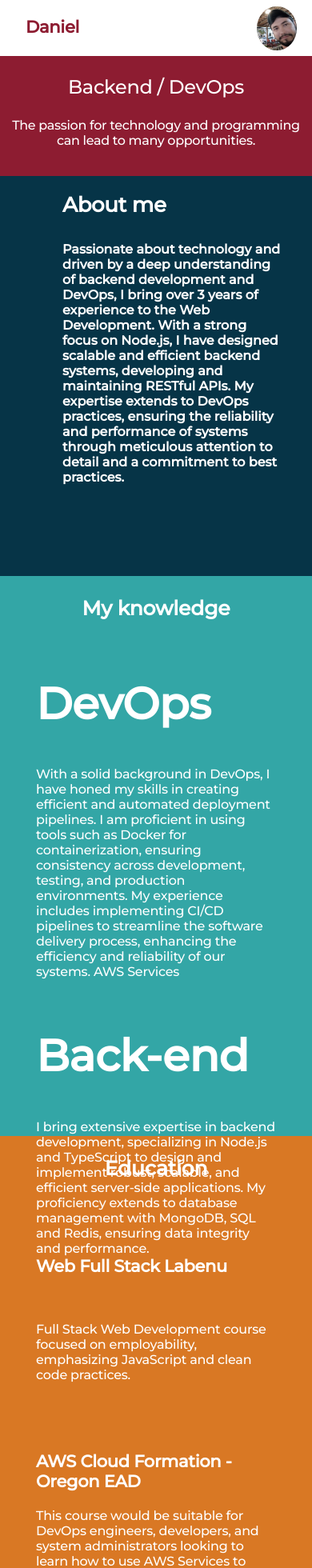
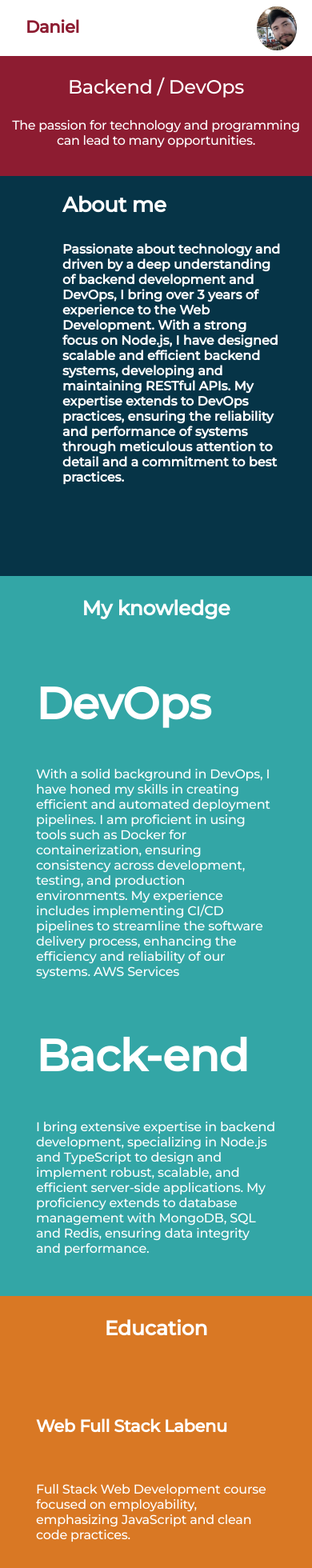
Before and after one commit to vianadaniel/portfolio, a React (Create React App) app: page / in a window 390 px wide. Shown: the top 1960 px of the page at 80% size. Built offline with nearby package versions, Linux system fonts and the light colour scheme.

Commit message:
feat: backend

```diff
--- a/src/App.css
+++ b/src/App.css
@@ -362,7 +362,7 @@ h3 {
         overflow: auto;
     }
     .container-azul-claro {
-        height: 700px;
+        height: 900px;
     }
     .container-metade {
         flex-direction: column;
@@ -372,7 +372,7 @@ h3 {
     }
 
     .container-beje {
-        height: 750px;
+        height: 950px;
     }
 
     .projeto-text {
```
Also changed, not shown: 1 other file (tests, documents, lock files or other folders).
